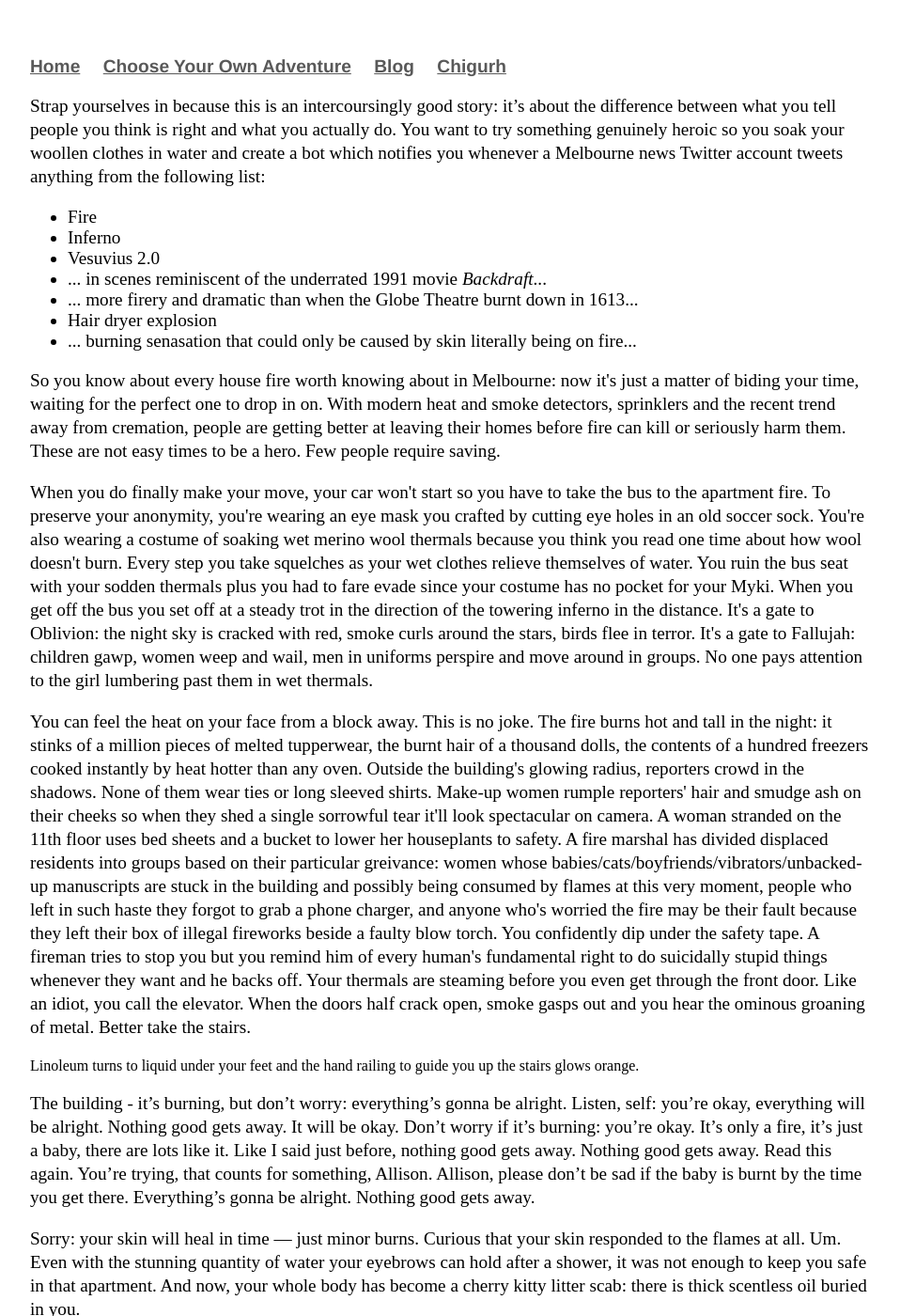
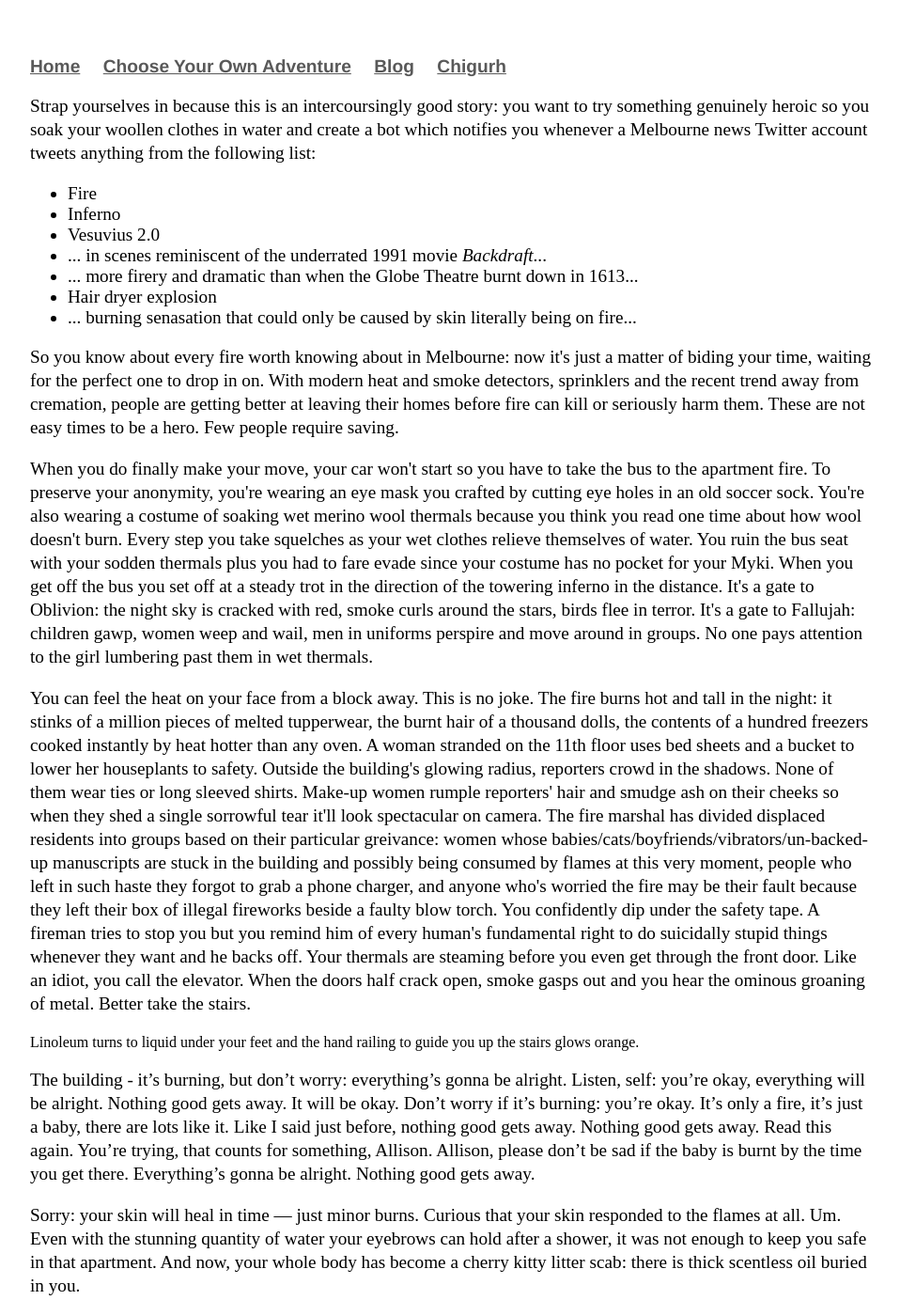
Before and after one commit to Pinelife/pinelife.github.io, a Jekyll site: the page built from Hellhole/Room9.html, in a window 1280 px wide and 1400 px high. Shown: the whole window at 94% size, without its empty margins (160-1118 px from the left). Built offline with Jekyll 4.4.1, drawn with Linux system fonts in a browser that asks for light colours.

Commit message:
Update Room9.html

```diff
--- a/Hellhole/Room9.html
+++ b/Hellhole/Room9.html
@@ -2,8 +2,7 @@
 layout: default
 title: Pinelife
 ---
-<p>Strap yourselves in because this is an intercoursingly good story: it’s about the difference between what you tell people you
-  think is right and what you actually do. You want to try something genuinely heroic so you soak your
+<p>Strap yourselves in because this is an intercoursingly good story: you want to try something genuinely heroic so you soak your
   woollen clothes in water and create a bot which notifies you whenever a Melbourne news Twitter
   account tweets anything from the following list:</p>
   <ul>
@@ -15,7 +14,7 @@ title: Pinelife
     <li>Hair dryer explosion</li>
     <li>... burning senasation that could only be caused by skin literally being on fire...</li>
 </ul>
-<p>So you know about every house fire worth knowing about in Melbourne: now it's just a matter of biding your time, waiting for the perfect one to drop in on.
+<p>So you know about every fire worth knowing about in Melbourne: now it's just a matter of biding your time, waiting for the perfect one to drop in on.
 With modern heat and smoke detectors, sprinklers and the recent trend away from cremation, people are getting better at leaving their homes
   before fire can kill or seriously harm them. These are not easy times to be a hero. Few people require saving.
 </p>
@@ -32,11 +31,11 @@ With modern heat and smoke detectors, sprinklers and the recent trend away from
 <p>
   You can feel the heat on your face from a block away. This is no joke. The fire burns hot and tall in the night: it stinks of a
   million pieces of melted tupperwear, the burnt hair of a thousand dolls, the contents of a hundred freezers cooked instantly by heat
-  hotter than any oven. Outside the building's glowing radius, reporters crowd in the shadows. None of them wear ties or long sleeved
+  hotter than any oven. A woman stranded on the 11th floor uses bed sheets and a bucket to lower her houseplants to safety.
+  Outside the building's glowing radius, reporters crowd in the shadows. None of them wear ties or long sleeved
   shirts. Make-up women rumple reporters' hair and smudge ash on their cheeks so when they shed a single sorrowful tear it'll look
-  spectacular on camera. A woman stranded on the 11th floor uses bed sheets and a bucket to lower her houseplants to safety. A fire
-  marshal has divided displaced residents into groups based on their particular greivance: women whose
-  babies/cats/boyfriends/vibrators/unbacked-up manuscripts are stuck in the building and possibly being consumed by flames
+  spectacular on camera. The fire marshal has divided displaced residents into groups based on their particular greivance: women whose
+  babies/cats/boyfriends/vibrators/un-backed-up manuscripts are stuck in the building and possibly being consumed by flames
   at this very moment, people who left in such haste they forgot to grab a phone charger, and anyone who's worried the fire may be
   their fault because they left their box of illegal fireworks beside a faulty blow torch. You confidently dip under the safety tape.
   A fireman tries to stop you but you remind him of every human's fundamental right to do suicidally stupid things whenever they want
```
